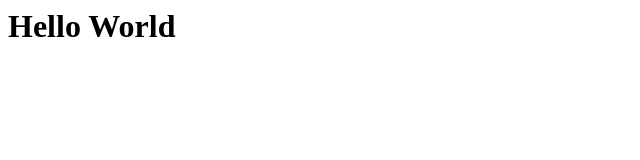
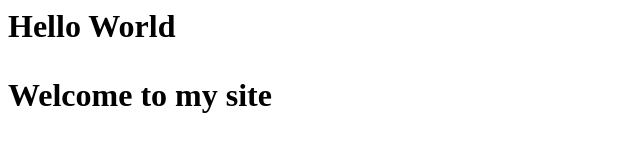
Before and after one commit to phamvietduc120806tn-lab/git-basic-practice, a plain HTML site: page index.html in a window 1280 px wide. Shown: the whole page, without its empty margins (0-640 px from the left). Drawn offline with Linux system fonts and the light colour scheme.

Commit message:
Update html content

```diff
--- a/index.html
+++ b/index.html
@@ -1 +1,2 @@
 <h1>Hello World<h1>
+<p>Welcome to my site</p>
```
